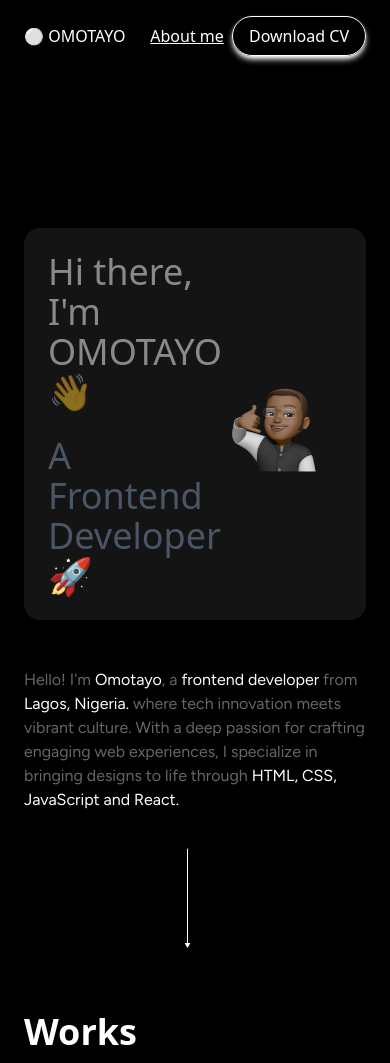
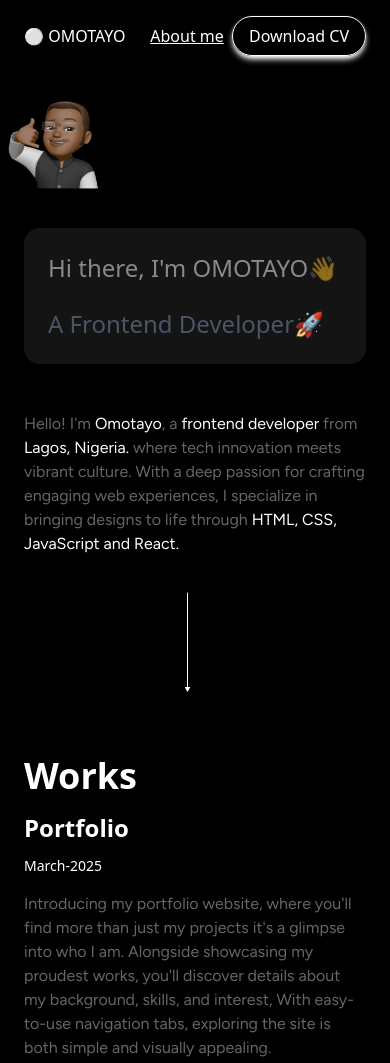
Before and after one commit to OMOTAYO100/OMOTAYO, a website: page index.html in a window 390 px wide. Shown: the top 1063 px of the page. Drawn offline with Linux system fonts and the light colour scheme.

Commit message:
origin master

```diff
--- a/index.html
+++ b/index.html
@@ -100,19 +100,19 @@
         <div class="flex justify-between items-center">
           <div class="space-y-6">
             <h1
-              class="animate-pulse text-4xl md:text-5xl lg:text-7xl md:animate-infinite-type md:overflow-hidden md:whitespace-nowrap"
+              class="animate-pulse text-2xl md:text-5xl lg:text-7xl md:animate-infinite-type md:overflow-hidden md:whitespace-nowrap"
             >
               Hi there, I'm OMOTAYO👋
             </h1>
             <p
-              class="md:animate-pulse text-gray-600 text-4xl lg:text-5xl capitalize"
+              class="md:animate-pulse text-gray-600 text-2xl md:text-5xl capitalize"
             >
               a frontend developer🚀
             </p>
           </div>
 
           <figure
-            class="md:hidden lg:block"
+            class="md:hidden lg:block absolute right-60 -top-35 w-32 md:w-48 lg:w-60 lg:top-7 lg:right-10"
           >
             <img src="assets/Photoroom.png" alt="Photoroom" />
           </figure>
```
Also changed, not shown: src/output.css.
